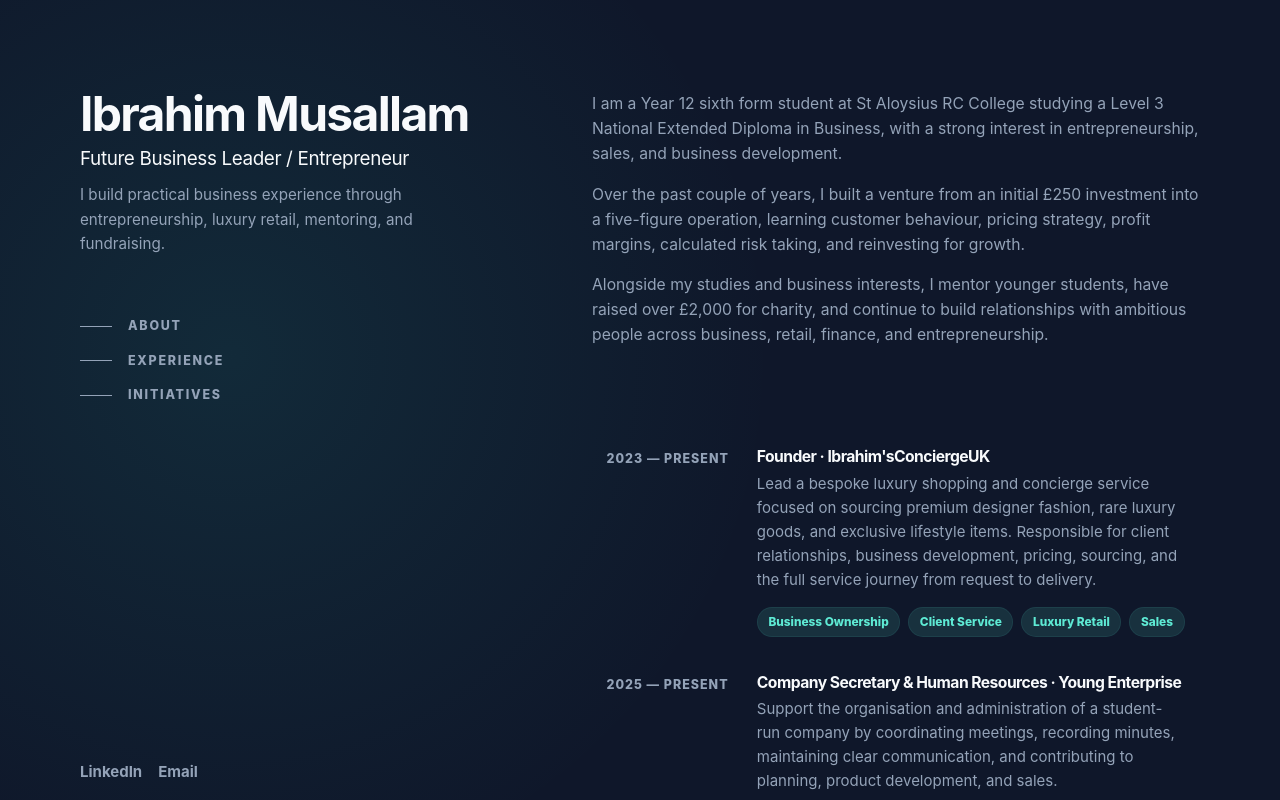
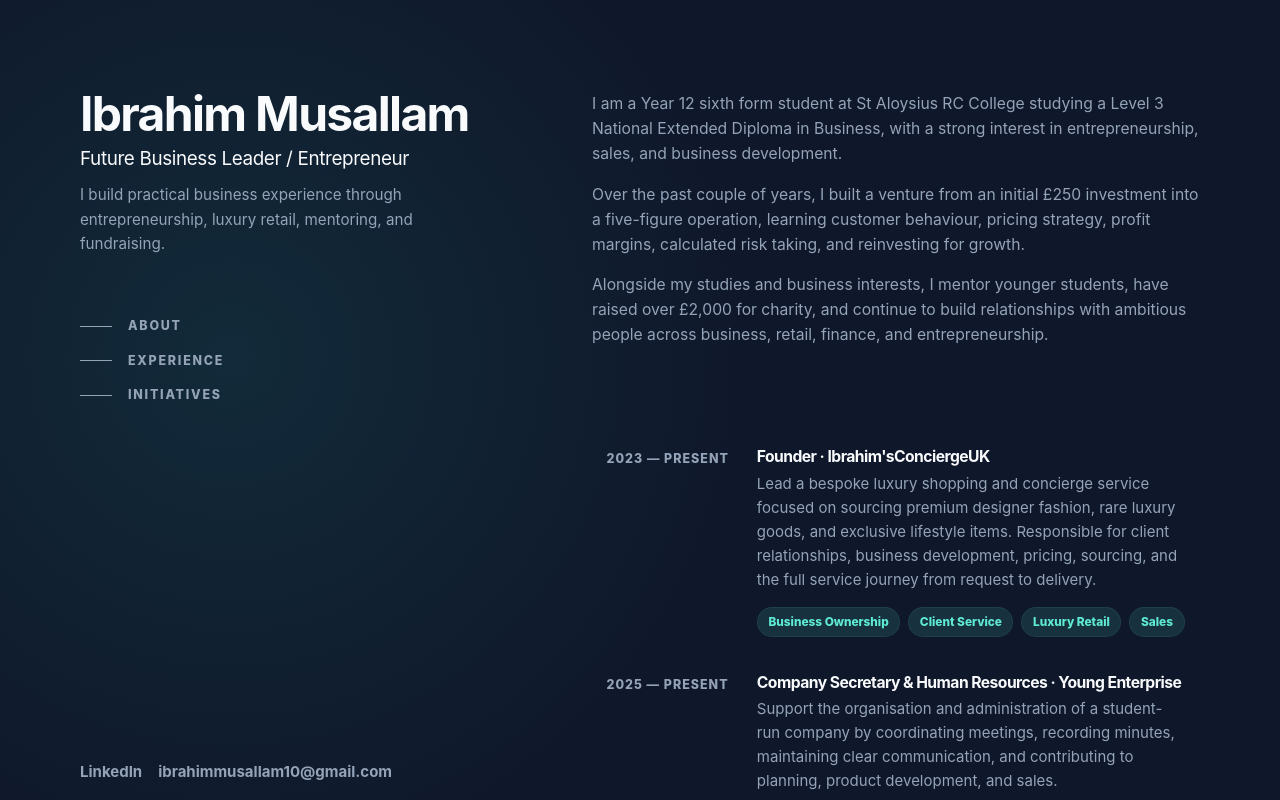
Before and after one commit to ibrahimmusallam10/Ibrahim-sConciergeUK, a React (Vite) app: page / in a window 1280 px wide. Shown: the top 800 px of the page. Built offline with nearby package versions, Linux system fonts and the light colour scheme.

Commit message:
fix: update contact email

```diff
--- a/src/App.tsx
+++ b/src/App.tsx
@@ -66,7 +66,7 @@ const initiatives = [
 
 const links = [
   { label: 'LinkedIn', href: 'https://www.linkedin.com' },
-  { label: 'Email', href: 'mailto:you@example.com' }
+  { label: 'ibrahimmusallam10@gmail.com', href: 'mailto:ibrahimmusallam10@gmail.com' }
 ]
 
 export default function App() {
```
